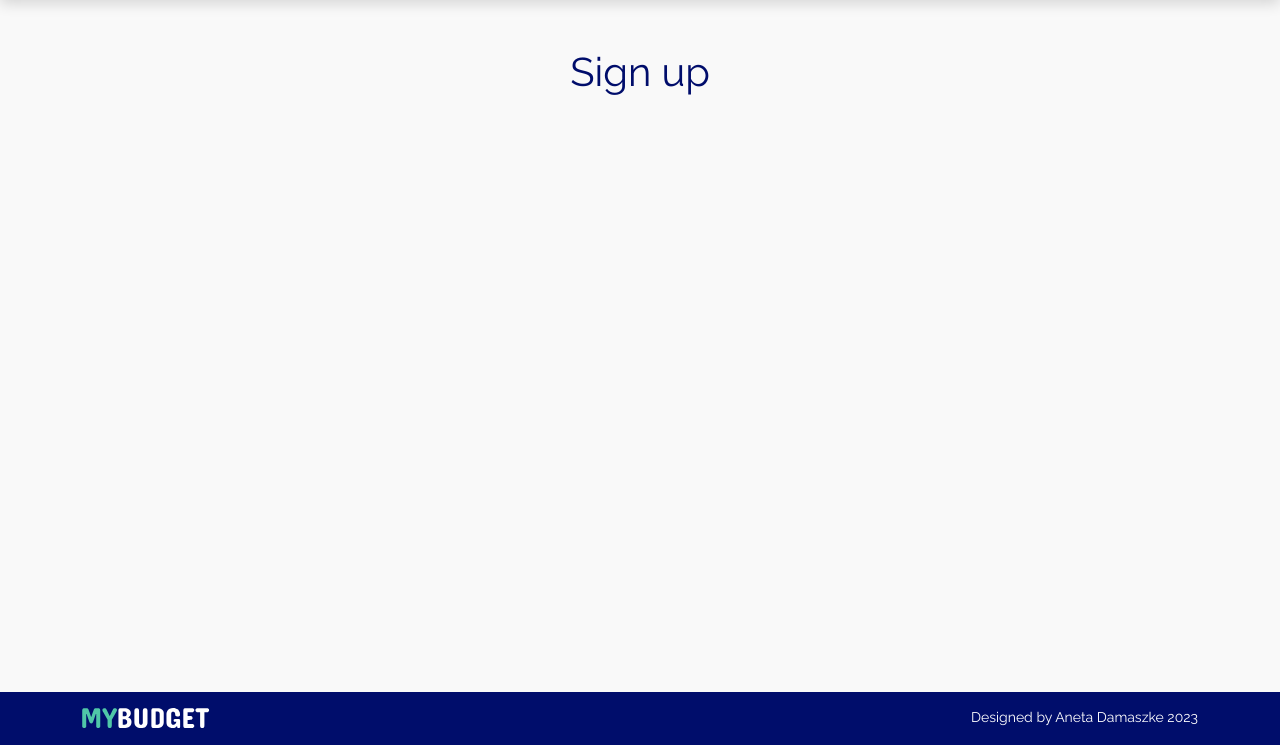
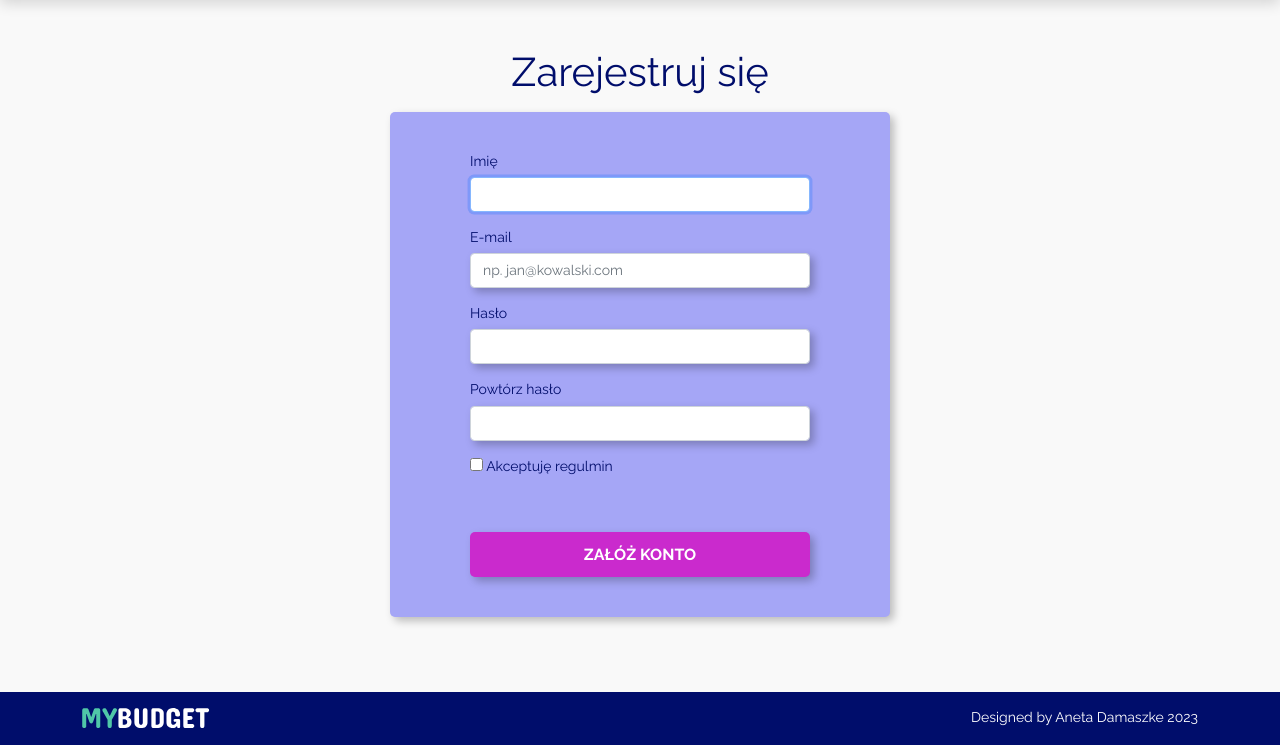
Before and after one commit to AnetaDamaszke/My_budget_app_MVC, a PHP site: page /Signup/new in a window 1280 px wide. Shown: the part 55-800 px from the top of the page. Run offline with PHP 8.4, Linux system fonts and the light colour scheme; some libraries are stand-ins or nearby versions.

Commit message:
Created and added the form to the signup page

```diff
--- a/App/Views/Home/index.html
+++ b/App/Views/Home/index.html
@@ -5,6 +5,6 @@
 {% block body %}
 
     <h1>Witaj</h1>
-    <a href="/signup/new">Zaloguj się</a>
+    <a href="/signup/new">Zarejestruj się</a>
 
 {% endblock %}
--- a/App/Views/Signup/new.html
+++ b/App/Views/Signup/new.html
@@ -4,6 +4,45 @@
 
 {% block body %}
 
-    <h1>Sign up</h1>
+    <h1 class="pb-2 text-center">Zarejestruj się</h1>
+
+    <div class="container">
+        <div class="m-auto registartion-box">
+            <form method="post">
+                <div class="form-group">
+                    <label for="inputName" class="form-control-label">Imię</label>
+                    <input type="text" name="name" value="" id="inputName" p
+                    laceholder="np. Jan Kowalski" class="form-control" autofocus/>
+                </div>
+                <div class="form-group">
+                    <label for="inputEmail" class="form-control-label">E-mail</label>
+                    <input type="inputEmail" name="email" value="" id="email"
+                    placeholder="np. jan@kowalski.com" class="form-control"/>
+                </div>
+                <div class="form-group">
+                    <label for="inputPassword" class="form-control-label">Hasło</label>
+                    <div class="d-flex">
+                        <input type="password" name="password" value="" id="inputPassword" class="form-control"/>
+                    </div>
+                </div>
+                <div class="form-group">
+                    <label for="inputPasswordConfirm" class="form-control-label">Powtórz hasło</label>
+                    <div class="d-flex">
+                        <input type="password" name="password_confirmation" value="" id="inputPasswordConfirm" class="form-control"/>
+                    </div>
+                </div>
+                <div class="form-group">
+                    <label>
+                        <input type="checkbox" name="rules"/> Akceptuję regulmin
+                    </label>
+                </div>
+                <div class="text-center pt-4 registration-message">
+                </div>
+                <div class="text-center">
+                    <button type="submit" class="btn text-uppercase text-white form-button">Załóż konto</button>
+                </div>
+            </form>
+        </div>
+    </div>
 
 {% endblock %}
--- a/App/Views/base.html
+++ b/App/Views/base.html
@@ -31,7 +31,7 @@
             </div>
         </nav>
 
-        <div class="pt-5 text-center body-container">
+        <div class="pt-5 body-container">
             {% block body %}
             {% endblock %}
         </div>
--- a/public/css/custom.css
+++ b/public/css/custom.css
@@ -146,6 +146,8 @@ body {
     border-radius: 5px;
     padding: 40px 40px;
     margin-bottom: 3rem;
+    width: 100%;
+    max-width: 500px;
 }
 
 .registration-img {
```
